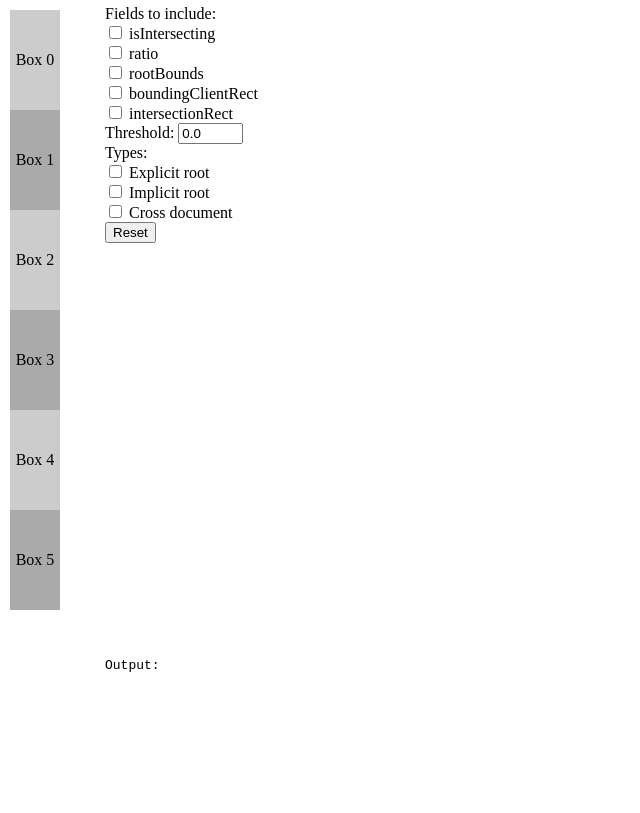
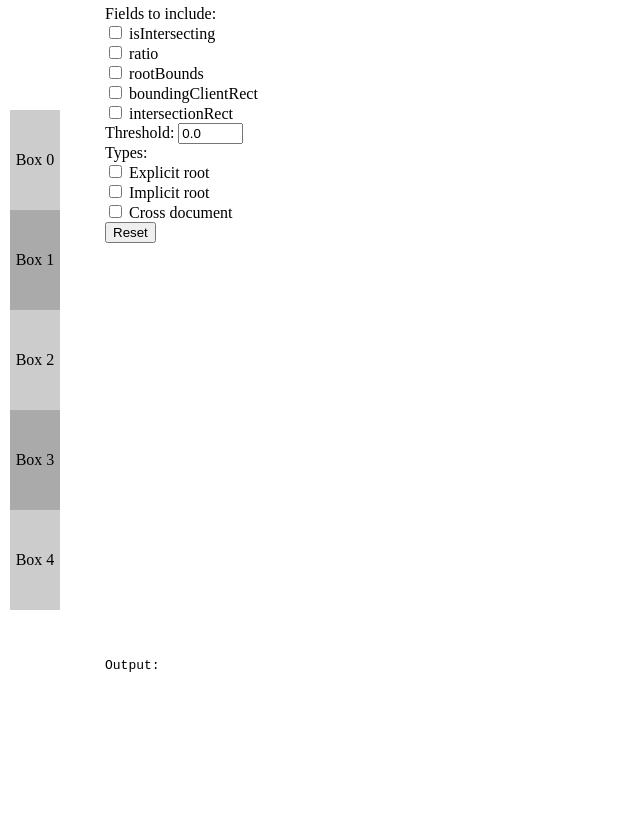
Before and after one commit to alijuma/alijuma.github.io, a plain HTML site: page intersection-observer.html in a window 1280 px wide. Shown: the top 813 px of the page, without its empty margins (0-640 px from the left). Drawn offline with Linux system fonts and the light colour scheme.

Commit message:
Add a 2d transform

```diff
--- a/intersection-observer.html
+++ b/intersection-observer.html
@@ -39,6 +39,7 @@
       -webkit-overflow-scrolling: touch;
     }
     .box {
+      transform:translateY(100px);
       height: 100px;
       display: flex;
       justify-content: center;
```
